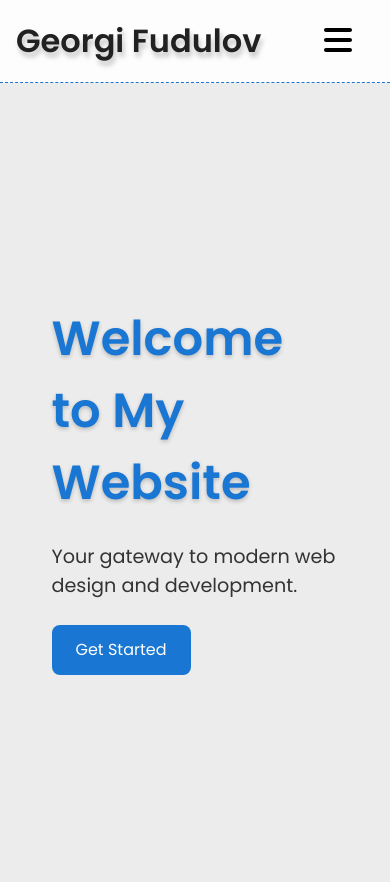
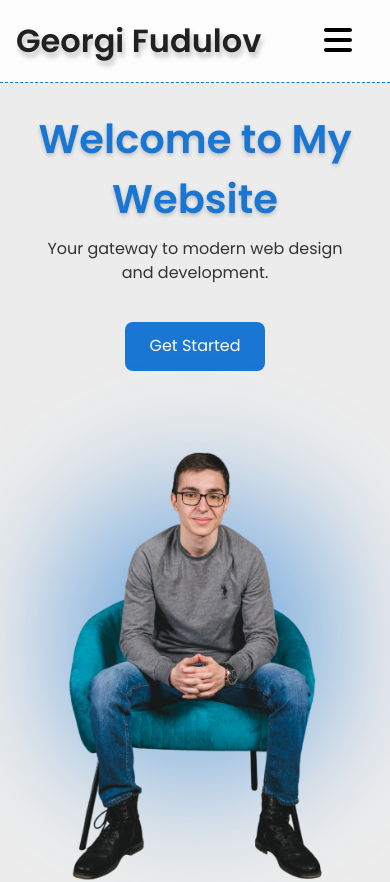
Before and after one commit to georgifudulov/personal_website, a React (Vite) app: page / in a window 390 px wide. Shown: the top 882 px of the page. Built offline with nearby package versions, Linux system fonts and the light colour scheme.

Commit message:
Made Hero section responsive

```diff
--- a/src/styles/Header.css
+++ b/src/styles/Header.css
@@ -47,6 +47,7 @@ ul.list {
 ul.list a {
   color: #212121;
   font-size: inherit;
+  font-weight: 700;
   text-shadow: 2px 5px 5px rgba(0, 0, 0, 0.22);
   border-bottom: 1px solid transparent;
   transition: color 0.25s ease, border-bottom 0.25s ease, text-shadow 0.25s ease;
--- a/src/styles/Hero.css
+++ b/src/styles/Hero.css
@@ -4,6 +4,7 @@
   align-items: center;
   justify-content: center;
   background-color: #ececec;
+  scroll-margin-top: 50vh;
 }
 
 .hero-content {
@@ -12,7 +13,7 @@
   height: 80%;
   align-items: center;
   justify-content: center;
-  padding-bottom: 2rem;
+  flex-wrap: wrap;
 }
 
 .hero-text {
@@ -56,6 +57,7 @@
   justify-content: center;
   position: relative;
   display: inline-block;
+  width: 460px;
 }
 .hero-image::before {
   content: "";
@@ -63,8 +65,8 @@
   top: 50%;
   left: 50%;
   transform: translate(-50%, -50%);
-  width: 120%;
-  height: 120%;
+  width: 100%;
+  height: 100%;
   background: radial-gradient(circle, rgba(25, 118, 210, 0.7), transparent 70%);
   filter: blur(40px);
   z-index: 0;
@@ -78,3 +80,47 @@
   z-index: 1;
   display: block;
 }
+
+@media (max-width: 1240px) {
+  #hero {
+    overflow: hidden;
+  }
+
+  .hero-image {
+    flex: unset;
+  }
+
+  .hero-content {
+    height: 100%;
+  }
+
+  .hero-text {
+    align-items: center;
+    text-align: center;
+  }
+}
+
+@media (max-width: 600px) {
+  .hero-text {
+    gap: 0.5rem;
+    padding: 0 1rem 0 1rem;
+  }
+
+  .hero-image {
+    margin-top: -3rem;
+  }
+
+  .hero-text a {
+    margin-top: 1.8rem;
+  }
+}
+
+@media (max-width: 400px) {
+  .hero-text h2 {
+    font-size: 2.5rem;
+  }
+
+  .hero-text p {
+    font-size: 1rem;
+  }
+}
```
